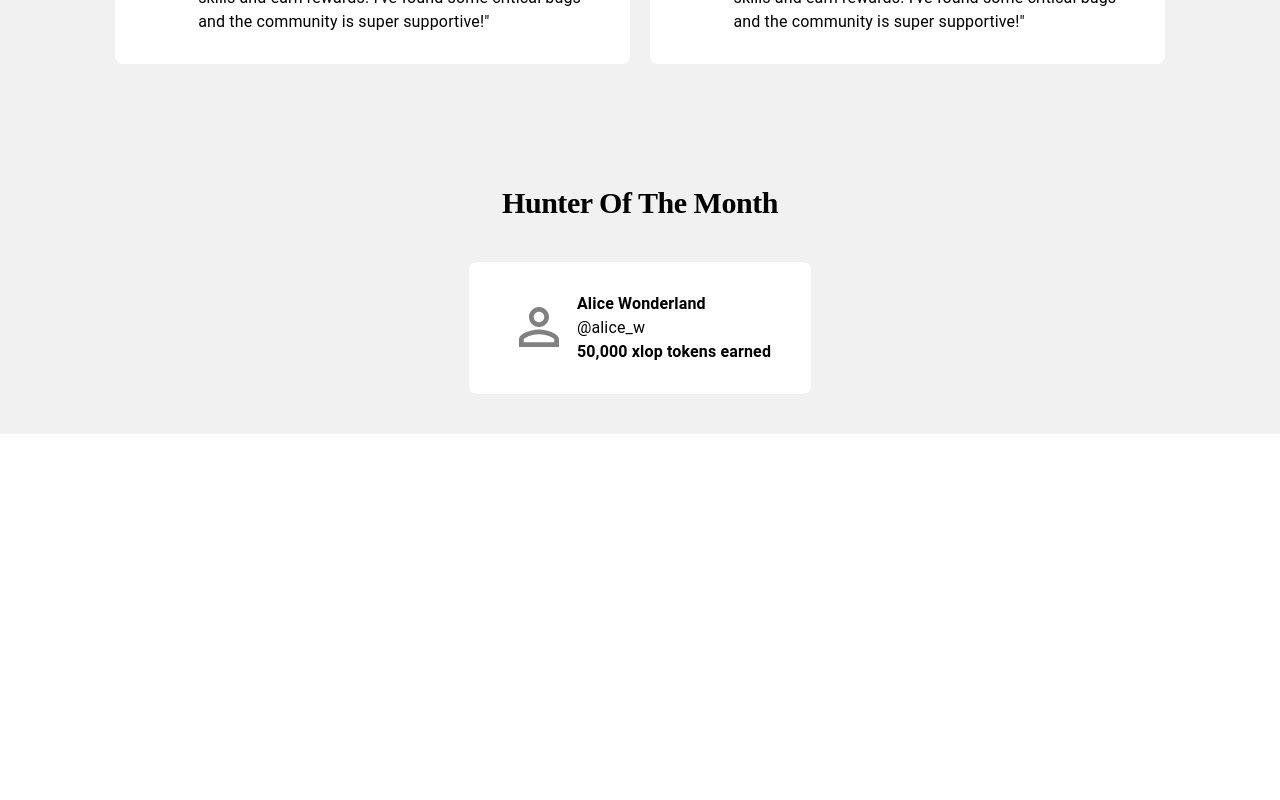
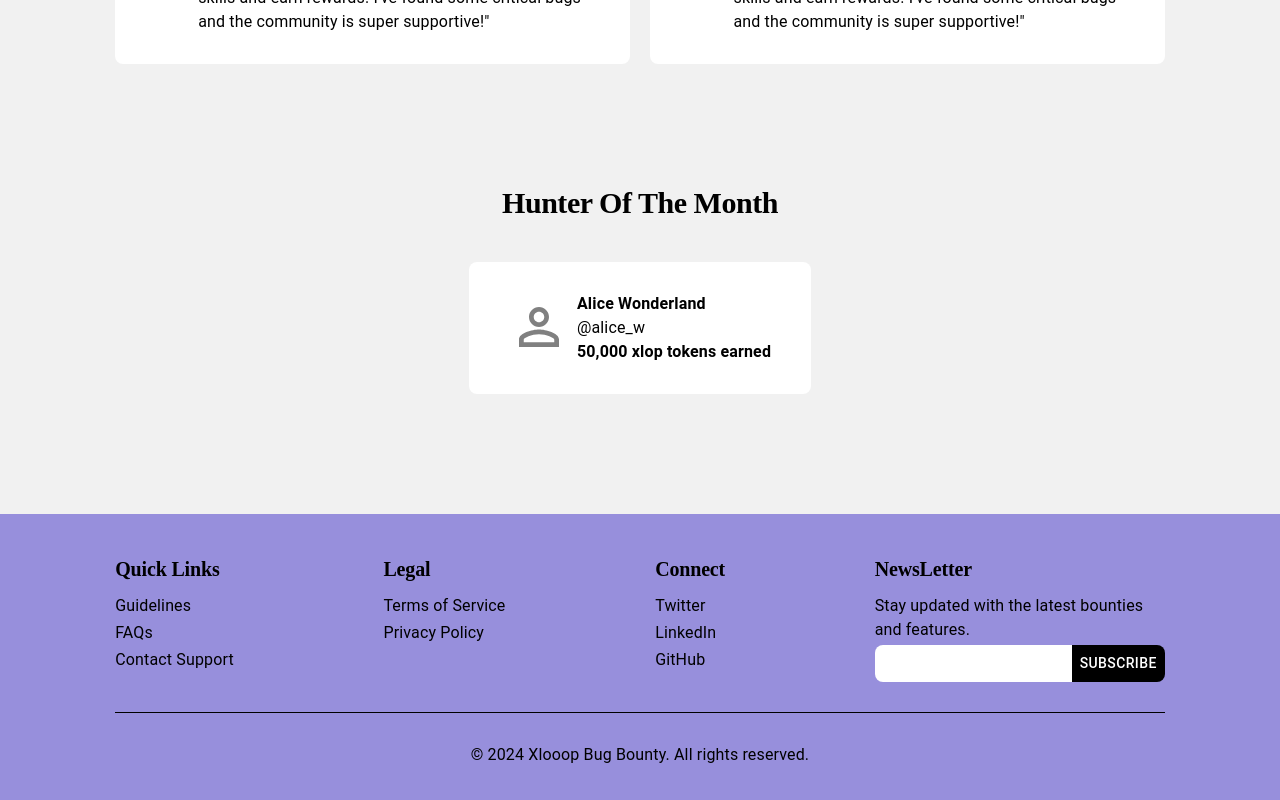
Before and after one commit to subashprj55/BugBounty, a React (Create React App) app: page / in a window 1280 px wide. Shown: the part 1301-2101 px from the top of the page. Before the commit the page ends 1735 px from the top, so only its background shows below. Built offline with nearby package versions, Linux system fonts and the light colour scheme.

Commit message:
main page footer section

```diff
--- a/src/Pages/BugHome/index.js
+++ b/src/Pages/BugHome/index.js
@@ -2,6 +2,11 @@ import React from "react";
 import {
   StyledAppBar,
   StyledButton,
+  StyledDivider,
+  StyledFooterBox,
+  StyledFooterContainer,
+  StyledFooterSection,
+  StyledFooterTypography,
   StyledHomeBox,
   StyledHomePageBox,
   StyledHomeStack,
@@ -11,12 +16,14 @@ import {
   StyledHowItWorksSection,
   StyledHowItWorksTypography,
   StyledImg,
+  StyledInputBox,
   StyledItemsButton,
   StyledLinksStack,
   StyledLogoBox,
   StyledNavLink,
   StyledPermIdentityIcon,
   StyledStack,
+  StyledSubscribeButton,
   StyledSuccessBox,
   StyledSuccessSection,
   StyledSuccessStack,
@@ -26,6 +33,7 @@ import bugImg from "Images/bug_image.jpg";
 import search from "Images/search.png";
 import bug from "Images/bug.png";
 import reward from "Images/reward.png";
+import { useNavigate } from "react-router-dom";
 
 const BugHome = () => {
   return (
@@ -35,6 +43,7 @@ const BugHome = () => {
       <HowItWorksSection />
       <SuccessStories />
       <BestHunterPage />
+      <FooterSection />
     </StyledHomePageBox>
   );
 };
@@ -51,7 +60,7 @@ const HomePageNav = () => {
           </StyledLogoBox>
           {/*  this links display on tab and laptop version */}
           <StyledLinksStack>
-            <StyledNavLink to={"/"}>Sign Up</StyledNavLink>
+            <StyledNavLink to={"/signup"}>Sign Up</StyledNavLink>
           </StyledLinksStack>
         </StyledStack>
       </StyledAppBar>
@@ -60,6 +69,7 @@ const HomePageNav = () => {
 };
 
 const HomePageSection = () => {
+  const navigate = useNavigate();
   return (
     <StyledHomeStack>
       <StyledHomeBox>
@@ -72,7 +82,9 @@ const HomePageSection = () => {
         <StyledHomeTypography>
           Tokens for reporting vulnerabilities.
         </StyledHomeTypography>
-        <StyledButton variant="contained">Get Started</StyledButton>
+        <StyledButton variant="contained" onClick={() => navigate("/login")}>
+          Get Started
+        </StyledButton>
       </StyledHomeBox>
 
       <StyledHomeBox>
@@ -219,3 +231,57 @@ const BestHunterPage = () => {
     </StyledSuccessStack>
   );
 };
+
+const FooterSection = () => {
+  return (
+    <>
+      <StyledFooterSection>
+        <StyledFooterContainer>
+          <StyledFooterBox>
+            <StyledFooterTypography variant="h2" className="space">
+              Quick Links
+            </StyledFooterTypography>
+            <StyledFooterTypography>Guidelines</StyledFooterTypography>
+            <StyledFooterTypography>FAQs</StyledFooterTypography>
+            <StyledFooterTypography>Contact Support</StyledFooterTypography>
+          </StyledFooterBox>
+
+          <StyledFooterBox>
+            <StyledFooterTypography variant="h2" className="space">
+              Legal
+            </StyledFooterTypography>
+            <StyledFooterTypography>Terms of Service</StyledFooterTypography>
+            <StyledFooterTypography>Privacy Policy</StyledFooterTypography>
+          </StyledFooterBox>
+
+          <StyledFooterBox>
+            <StyledFooterTypography variant="h2" className="space">
+              Connect
+            </StyledFooterTypography>
+            <StyledFooterTypography>Twitter</StyledFooterTypography>
+            <StyledFooterTypography>LinkedIn</StyledFooterTypography>
+            <StyledFooterTypography>GitHub</StyledFooterTypography>
+          </StyledFooterBox>
+
+          <StyledFooterBox>
+            <StyledFooterTypography variant="h2" className="space">
+              NewsLetter
+            </StyledFooterTypography>
+            <StyledFooterTypography>
+              Stay updated with the latest bounties <br /> and features.
+            </StyledFooterTypography>
+            <StyledInputBox>
+              <input type="text" />
+              <StyledSubscribeButton>Subscribe</StyledSubscribeButton>
+            </StyledInputBox>
+          </StyledFooterBox>
+        </StyledFooterContainer>
+        <StyledDivider />
+
+        <StyledFooterTypography className="center">
+          © 2024 Xlooop Bug Bounty. All rights reserved.
+        </StyledFooterTypography>
+      </StyledFooterSection>
+    </>
+  );
+};
--- a/src/Pages/BugHome/style.js
+++ b/src/Pages/BugHome/style.js
@@ -1,5 +1,5 @@
 import PermIdentityIcon from "@mui/icons-material/PermIdentity";
-import { AppBar, Box, Button, Typography } from "@mui/material";
+import { AppBar, Box, Button, Divider, Typography } from "@mui/material";
 import { Link } from "react-router-dom";
 
 const { Stack } = require("@mui/system");
@@ -165,3 +165,58 @@ export const StyledPermIdentityIcon = styled(PermIdentityIcon)`
     font-size: 60px !important;
   }
 `;
+
+//footer section styles
+
+export const StyledFooterSection = styled(Stack)`
+  margin-top: 80px;
+  background-color: #978fdc;
+  padding: 40px 9% 30px 9%;
+`;
+
+export const StyledFooterContainer = styled(Stack)`
+  flex-direction: row !important;
+  justify-content: space-between;
+  padding-bottom: 30px;
+`;
+
+export const StyledFooterBox = styled(Box)`
+  input {
+    border-radius: 8px 0 0 8px;
+    border: none;
+    padding: 8px;
+    font-size: 14px;
+  }
+  input:focus {
+    outline: none;
+    border: none;
+  }
+`;
+
+export const StyledFooterTypography = styled(Typography)`
+  margin-bottom: 3px !important;
+  &.space {
+    margin-bottom: 10px !important;
+    font-family: serif !important;
+  }
+  &.center {
+    margin-top: 30px;
+    text-align: center;
+  }
+`;
+
+export const StyledDivider = styled(Divider)`
+  border-color: black !important;
+  border-bottom-width: revert !important;
+`;
+
+export const StyledInputBox = styled(Box)`
+  display: flex;
+`;
+
+export const StyledSubscribeButton = styled(Button)`
+  font-size: 14px !important;
+  color: white !important;
+  background-color: black !important;
+  border-radius: 0 8px 8px 0 !important;
+`;
```
